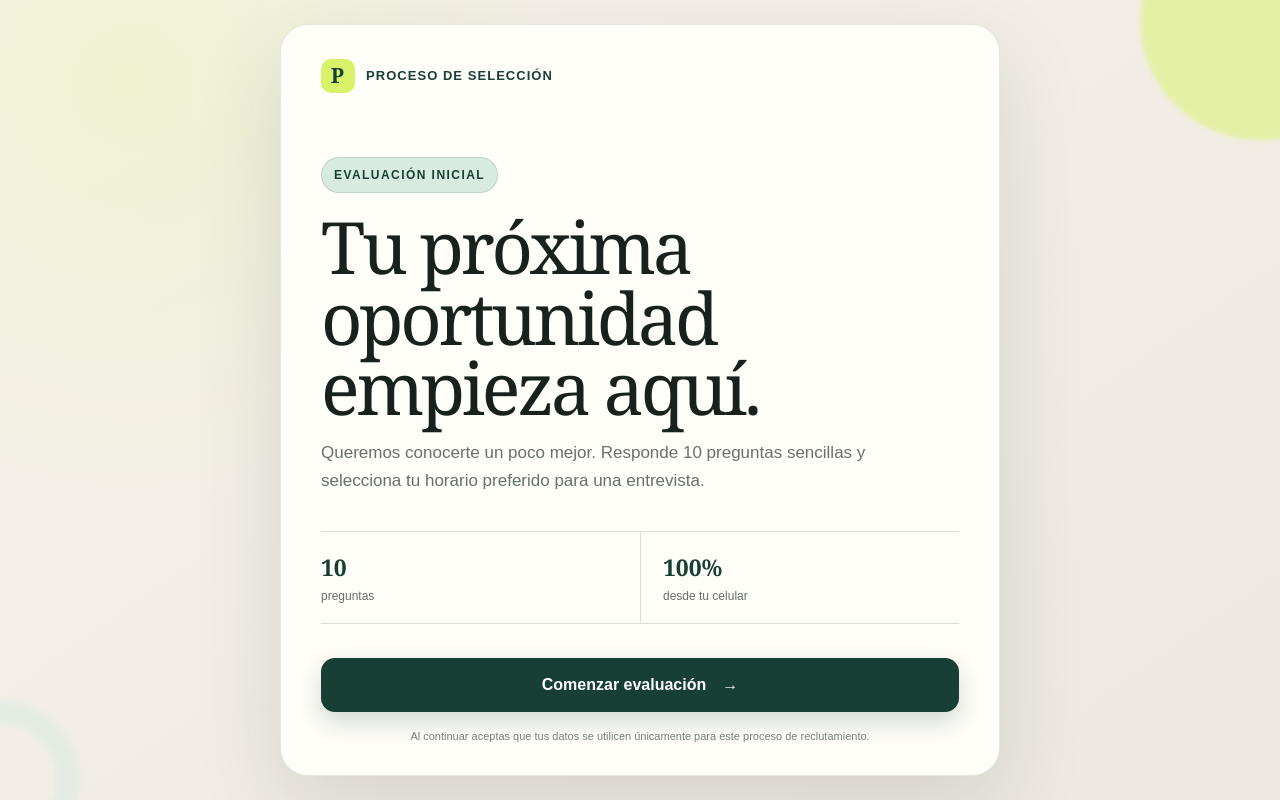
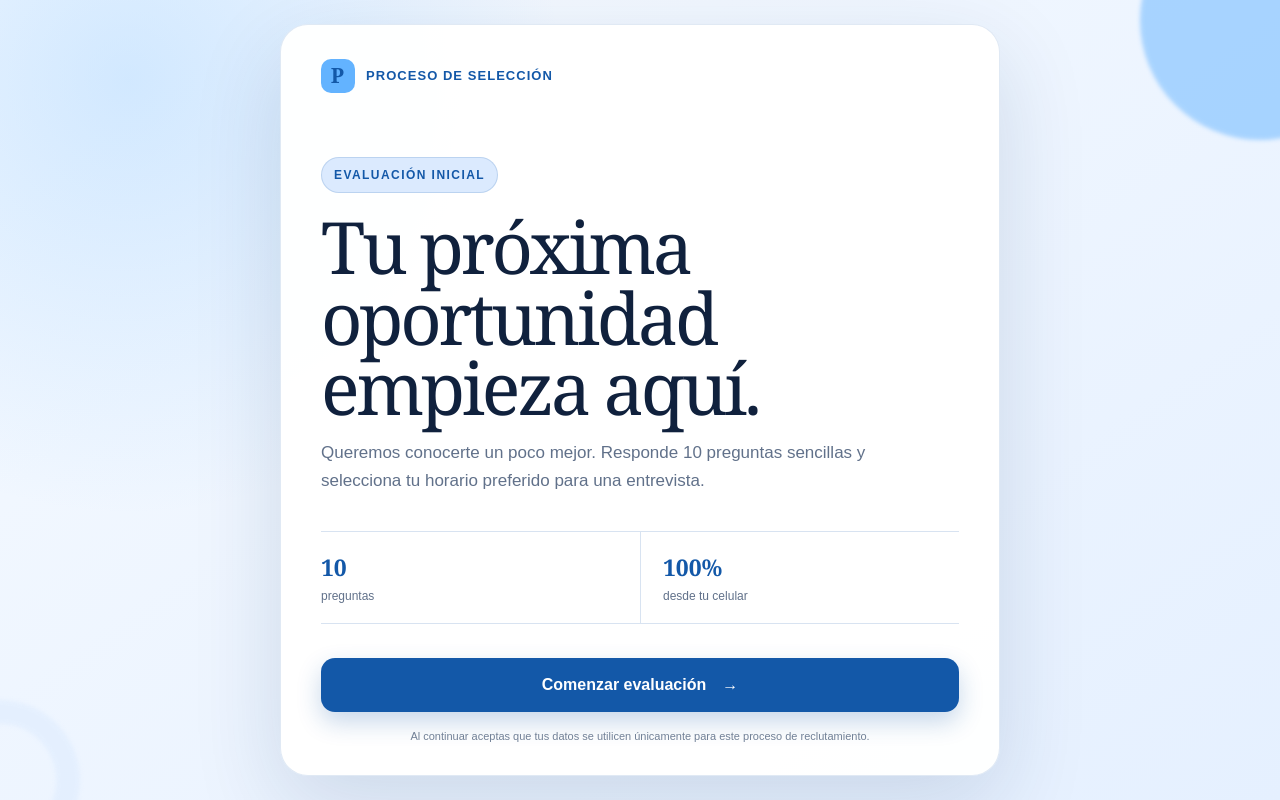
Before and after one commit to josueprodigium-tech/evaluacion-candidatos, a Next.js app: page /evaluacion-candidatos/ in a window 1280 px wide. Built offline with nearby package versions, Linux system fonts and the light colour scheme.

Commit message:
Cambiar identidad visual a tonos azules

```diff
--- a/app/globals.css
+++ b/app/globals.css
@@ -1,14 +1,14 @@
 @import "tailwindcss";
 
 :root {
-  --ink: #17221d;
-  --muted: #66716b;
-  --paper: #fffefa;
-  --cream: #f4f0e7;
-  --green: #173f35;
-  --green-light: #d8ebe1;
-  --lime: #d8f36a;
-  --line: #deddd5;
+  --ink: #10213d;
+  --muted: #61718a;
+  --paper: #ffffff;
+  --cream: #eef5ff;
+  --green: #1358a8;
+  --green-light: #dbeafe;
+  --lime: #63b3ff;
+  --line: #d8e3f1;
 }
 
 * { box-sizing: border-box; }
@@ -33,17 +33,17 @@ button, a { -webkit-tap-highlight-color: transparent; }
   position: relative;
   overflow: hidden;
   background:
-    radial-gradient(circle at 10% 10%, rgba(216, 243, 106, .18), transparent 30%),
-    linear-gradient(145deg, #f7f3ea 0%, #ece8df 100%);
+    radial-gradient(circle at 10% 10%, rgba(99, 179, 255, .24), transparent 32%),
+    linear-gradient(145deg, #f6faff 0%, #e5f0ff 100%);
 }
 
 .intro-card, .question-card, .result-card {
   width: min(100%, 720px);
   position: relative;
-  background: rgba(255, 254, 250, .96);
-  border: 1px solid rgba(23, 63, 53, .12);
+  background: rgba(255, 255, 255, .96);
+  border: 1px solid rgba(19, 88, 168, .13);
   border-radius: 28px;
-  box-shadow: 0 30px 90px rgba(23, 34, 29, .12);
+  box-shadow: 0 30px 90px rgba(16, 53, 99, .14);
 }
 
 .intro-card { padding: 34px 40px 30px; }
@@ -87,7 +87,7 @@ button, a { -webkit-tap-highlight-color: transparent; }
 
 .pill {
   padding: 8px 12px;
-  border: 1px solid rgba(23, 63, 53, .14);
+  border: 1px solid rgba(19, 88, 168, .16);
   border-radius: 999px;
   background: var(--green-light);
 }
@@ -133,18 +133,18 @@ h1 {
   font-weight: 800;
   text-decoration: none;
   cursor: pointer;
-  box-shadow: 0 10px 25px rgba(23, 63, 53, .2);
+  box-shadow: 0 10px 25px rgba(19, 88, 168, .24);
   transition: transform .18s ease, opacity .18s ease, box-shadow .18s ease;
 }
 
 .primary-button:hover, .whatsapp-button:hover {
   transform: translateY(-2px);
-  box-shadow: 0 14px 30px rgba(23, 63, 53, .24);
+  box-shadow: 0 14px 30px rgba(19, 88, 168, .3);
 }
 
 .primary-button:disabled { opacity: .36; cursor: not-allowed; transform: none; box-shadow: none; }
 .start-button { width: 100%; }
-.privacy { margin: 16px auto 0; max-width: 500px; color: #7b817e; font-size: 11px; line-height: 1.5; text-align: center; }
+.privacy { margin: 16px auto 0; max-width: 500px; color: #718096; font-size: 11px; line-height: 1.5; text-align: center; }
 
 .ambient { position: absolute; border-radius: 999px; filter: blur(2px); opacity: .5; }
 .ambient-one { width: 240px; height: 240px; right: -100px; top: -100px; background: var(--lime); }
@@ -160,7 +160,7 @@ h1 {
 .compact .brand-mark { width: 30px; height: 30px; font-size: 18px; }
 .counter { color: var(--muted); font-size: 13px; font-weight: 700; }
 
-.progress-track { height: 5px; overflow: hidden; border-radius: 999px; background: #e5e3dc; }
+.progress-track { height: 5px; overflow: hidden; border-radius: 999px; background: #dce8f7; }
 .progress-value { height: 100%; border-radius: inherit; background: var(--lime); transition: width .35s ease; }
 
 .question-copy { min-height: 178px; padding: 44px 0 22px; animation: rise .3s ease both; }
@@ -181,7 +181,7 @@ h1 {
 .answer-area textarea { resize: vertical; min-height: 145px; padding: 17px 18px; line-height: 1.55; }
 .answer-area input:focus, .answer-area textarea:focus {
   border-color: var(--green);
-  box-shadow: 0 0 0 4px rgba(23, 63, 53, .08);
+  box-shadow: 0 0 0 4px rgba(19, 88, 168, .1);
 }
 .answer-area input::placeholder, .answer-area textarea::placeholder { color: #a1a5a2; }
 
@@ -201,8 +201,8 @@ h1 {
   cursor: pointer;
   transition: border-color .18s ease, background .18s ease, transform .18s ease;
 }
-.choice:hover { transform: translateX(3px); border-color: #aab7b0; }
-.choice.selected { border-color: var(--green); background: #edf5f0; }
+.choice:hover { transform: translateX(3px); border-color: #83addc; }
+.choice.selected { border-color: var(--green); background: #eaf3ff; }
 .choice-key {
   width: 30px;
   height: 30px;
@@ -234,7 +234,7 @@ h1 {
   background: var(--lime);
   font-size: 34px;
   font-weight: 900;
-  box-shadow: 0 0 0 10px rgba(216, 243, 106, .2);
+  box-shadow: 0 0 0 10px rgba(99, 179, 255, .2);
 }
 .result-card h1 { margin: 24px 0 14px; font-size: clamp(42px, 7vw, 64px); }
 .result-card p { max-width: 520px; margin: 0 auto 30px; }
```
